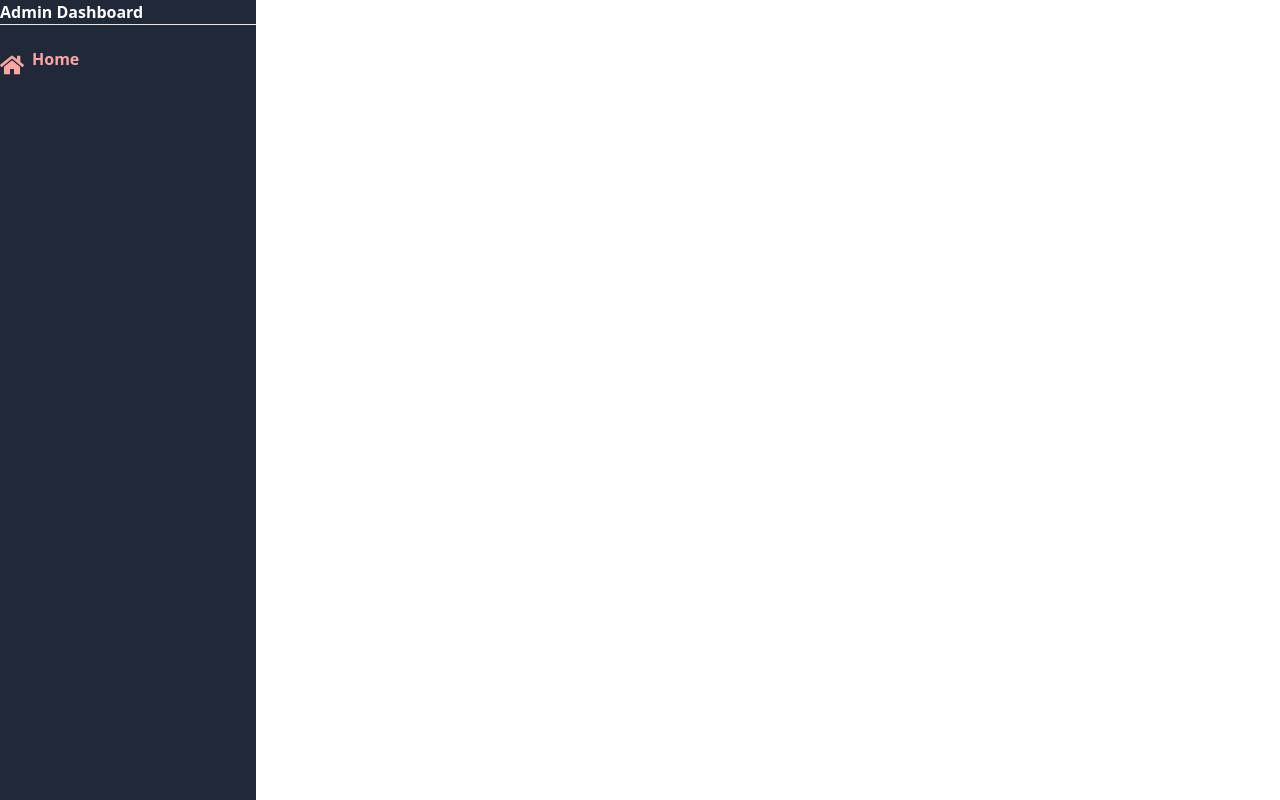
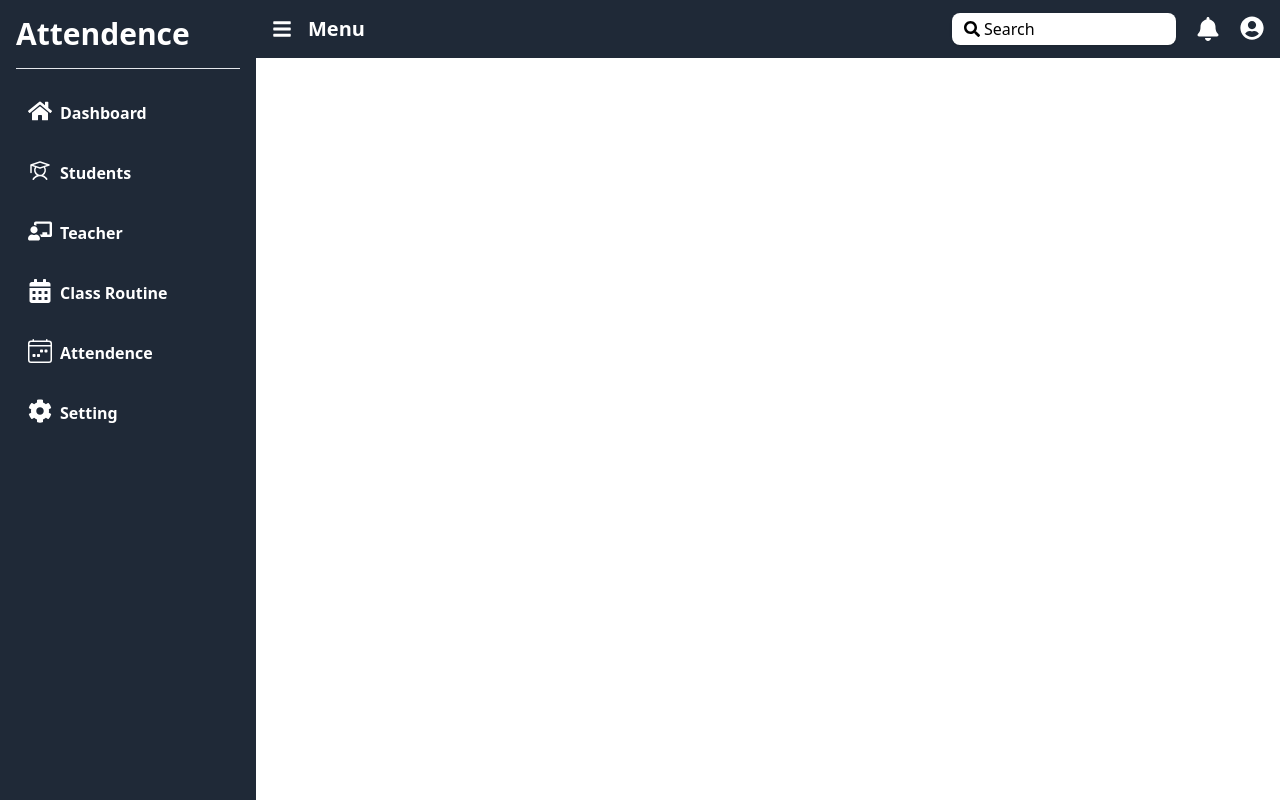
Before and after one commit to saphal-sip-org/attendance-tracker, a React (Vite) app in the folder client/: page / in a window 1280 px wide. Built offline with nearby package versions, Linux system fonts and the light colour scheme.

Commit message:
completed navbar

```diff
--- a/client/package.json
+++ b/client/package.json
@@ -14,6 +14,7 @@
     "react-dom": "^18.2.0",
     "react-icons": "^5.2.1",
     "react-router-dom": "^6.23.0",
+    "yarm": "^0.4.0",
     "yarn": "^1.22.22"
   },
   "devDependencies": {
--- /dev/null
+++ b/client/src/components/UserDropDown.jsx
@@ -0,0 +1,20 @@
+import React from 'react'
+import MenuItem from './common/menuItem'
+import { CgProfile } from "react-icons/cg";
+import { IoLogOutSharp } from "react-icons/io5";
+import { IoMdSettings } from "react-icons/io";
+
+
+const UserDropDown = () => {
+  return (
+    <div className='z-10 hidden absolute bg-white rounded-lg shadow w-32 group-focus:block top-full right-0'>
+        <ul className='py-2 text-sm text-gray-950'>
+            <MenuItem iconName={CgProfile} title = "Profile" />
+            <MenuItem iconName={IoMdSettings} title="Setting" />
+            <MenuItem iconName={IoLogOutSharp} title="Log Out" />
+        </ul>
+    </div>
+  )
+}
+
+export default UserDropDown
--- /dev/null
+++ b/client/src/components/navbar/Dashboard.jsx
@@ -0,0 +1,15 @@
+import React from 'react'
+import Navbar from './Navbar'
+
+export const Dashboard = ({sidebarToogle, setSidebarToogle}) => {
+  return (
+    <div className={`${sidebarToogle ? "" : " ml-64 "}w-full`}>
+        <Navbar
+        sidebarToogle = {sidebarToogle}
+        setSidebarToogle={setSidebarToogle}/>
+    </div>
+  )
+}
+
+
+export default Dashboard
--- /dev/null
+++ b/client/src/components/navbar/Navbar.jsx
@@ -0,0 +1,34 @@
+import React from 'react';
+import { FaBars, FaSearch, FaBell, FaUserCircle } from 'react-icons/fa';
+import UserDropDown from '../UserDropDown';
+
+const Navbar = ({ sidebarToogle, setSidebarToogle }) => {
+    return (
+        <nav className='bg-gray-800 px-4 py-3 flex justify-between'>
+
+            <div className='flex items-center text-xl'>
+                <FaBars className='text-white me-4 cursor-pointer' onClick={() => setSidebarToogle(!sidebarToogle)} />
+                <span className='text-white font-semibold'>Menu</span>
+            </div>
+            <div className='flex items-center gap-x-5'>
+                <div className='relative md:w-56'>
+                    <span className='relative md:absolute inset-y-0 left-0 flex items-center pl-2'>
+                        <button className='p-1 focus:outline-none text-white md:text-black'><FaSearch /></button>Search
+                    </span>
+                    <input type="text" className='w-full px-4 py-1 pl-12 rounded-lg shadow outline-none hidden md:block' />
+                </div>
+
+                <div className='text-white'><FaBell className='w-6 h-6 cursor-pointer' /></div>
+
+                <div className='relative'>
+                    <button className='text-white group'>
+                        <FaUserCircle className='w-6 h-6 mt-1' />
+                        <UserDropDown />
+                    </button>
+                </div>
+            </div>
+        </nav>
+    );
+};
+
+export default Navbar;
--- a/client/src/components/navbar/Sidebar.jsx
+++ b/client/src/components/navbar/Sidebar.jsx
@@ -1,19 +1,63 @@
-import MenuItem from "../common/menuItem";
-import {FaHome} from "react-icons/fa";
+import React from 'react'
+import {FaCog, FaHome} from 'react-icons/fa'
+import { BsCalendar4Week } from "react-icons/bs";
+import { PiStudent } from "react-icons/pi";
+import { FaChalkboardTeacher } from "react-icons/fa";
+import { FaCalendarAlt } from "react-icons/fa";
 
 
-const Sidebar = () => {
+const Sidebar = ({sidebarToogle}) => {
   return (
-    <div className='w-64 bg-gray-800 fixed h-full'>
-        <div>
-            <h1 className='text-2x text-white font-bold'>Admin Dashboard</h1>
+    <div className={`${sidebarToogle? " hidden " : "block"} w-64 bg-gray-800 fixed h-full px-4 py-2`}>
+        <div className='my-2 mb-4'>
+            <h1 className=' text-3xl text-white font-bold'>Attendence</h1>
         </div>
         <hr />
         <ul className='mt-3 text-white font-bold'>
-            <MenuItem iconName={FaHome} title="Home" />
+            <li className='mb-2 rounded hover:shadow hover:bg-blue-500 py-2'>
+                <a href="" className='px-3  flex items-center'>
+                    <FaHome className ="inline-block w-6 h-6 mr-2 mt-2"></FaHome>
+                    <h5 className=' mt-3'>Dashboard</h5>
+                </a>
+            </li>
+
+            <li className='mb-2 rounded hover:shadow hover:bg-blue-500 py-2'>
+                <a href="" className='px-3  flex items-center'>
+                    <PiStudent className ="inline-block w-6 h-6 mr-2 mt-2"></PiStudent>
+                    <h5 className=' mt-3'>Students</h5>
+                </a>
+            </li>
+            <li className='mb-2 rounded hover:shadow hover:bg-blue-500 py-2'>
+                <a href="" className='px-3  flex items-center'>
+                    <FaChalkboardTeacher className ="inline-block w-6 h-6 mr-2 mt-2"></FaChalkboardTeacher>
+                    <h5 className=' mt-3'>Teacher</h5>
+                </a>
+            </li>
+
+            <li className='mb-2 rounded hover:shadow hover:bg-blue-500 py-2'>
+                <a href="" className='px-3  flex items-center'>
+                    <FaCalendarAlt className ="inline-block w-6 h-6 mr-2 mt-2"></FaCalendarAlt>
+                    <h5 className=' mt-3'>Class Routine</h5>
+                </a>
+            </li>
+
+            <li className='mb-2 rounded hover:shadow hover:bg-blue-500 py-2'>
+                <a href="" className='px-3  flex items-center'>
+                    <BsCalendar4Week className ="inline-block w-6 h-6 mr-2 mt-2"></BsCalendar4Week>
+                    <h5 className=' mt-3'>Attendence</h5>
+                </a>
+            </li>
+
+            <li className='mb-2 rounded hover:shadow hover:bg-blue-500 py-2'>
+                <a href="" className='px-3  flex items-center'>
+                    <FaCog className ="inline-block w-6 h-6 mr-2 mt-2"></FaCog>
+                    <h5 className=' mt-3'>Setting</h5>
+                </a>
+            </li>
+
         </ul>
     </div>
   )
 }
 
-export default Sidebar;
+export default Sidebar
--- a/client/src/routes/pages/Home.jsx
+++ b/client/src/routes/pages/Home.jsx
@@ -1,10 +1,15 @@
-import React from 'react'
+import React, { useState } from 'react'
 import Sidebar from '../../components/navbar/Sidebar';
+import Dashboard from '../../components/navbar/Dashboard';
 
 function Home() {
+  const [sidebarToogle, setSidebarToogle] = useState(false)
   return (
-    <div>
-      <Sidebar />
+    <div className='flex'>
+      <Sidebar sidebarToogle= {sidebarToogle} />
+      <Dashboard
+        sidebarToogle = {sidebarToogle}
+        setSidebarToogle={setSidebarToogle}/>
     </div>
   )
 }
--- a/client/tailwind.config.js
+++ b/client/tailwind.config.js
@@ -24,4 +24,9 @@ export default {
 
   },
   plugins: [],
+  varients:{
+    extends: {
+      display: ["focus-group"]
+    }
+  }
 }
```
Also changed, not shown: 2 other files (tests, documents, lock files or other folders).
